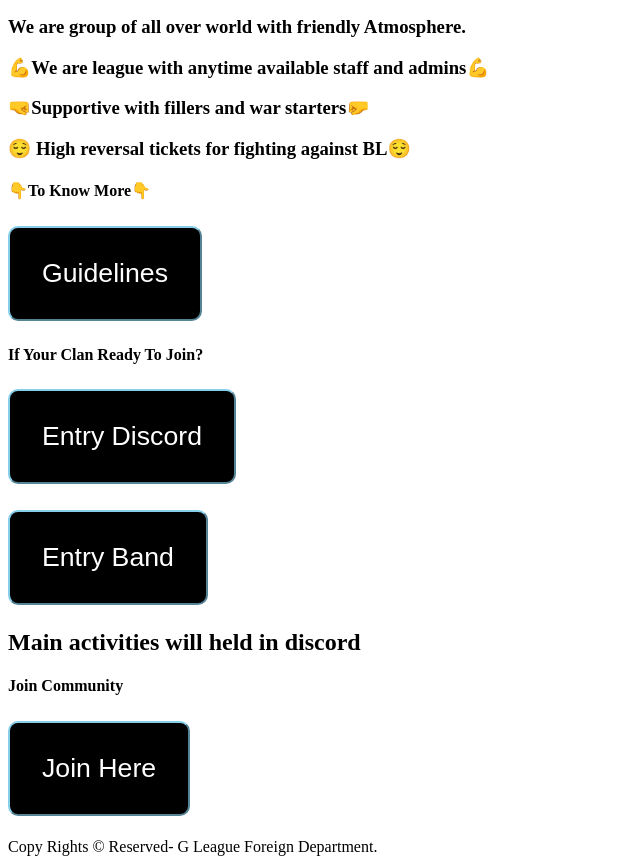
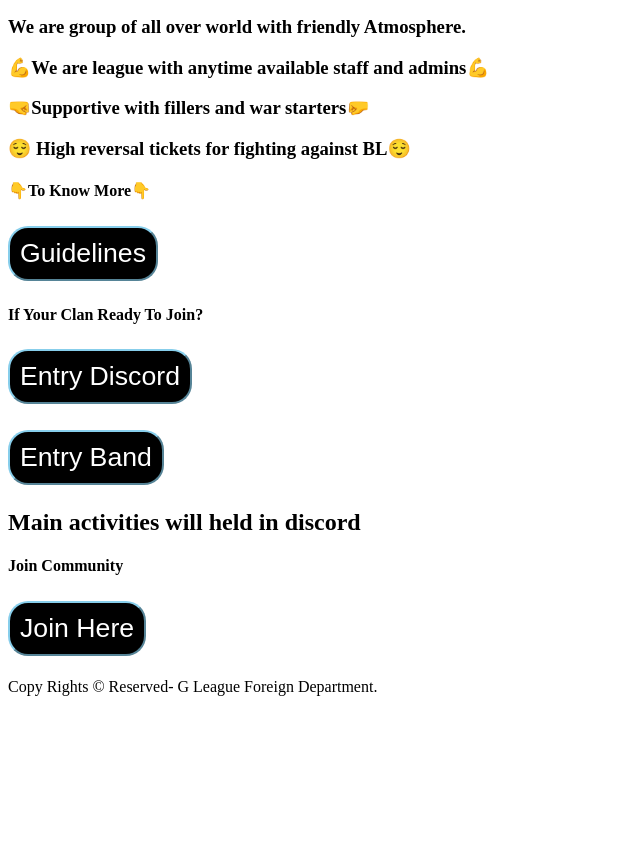
Before and after one commit to sarma2001/G-League, a PHP site: page / in a window 1280 px wide. Shown: the part 499-1363 px from the top of the page, without its empty margins (0-640 px from the left). After the commit the page ends 1195 px from the top, so only its background shows below. Run offline with PHP 8.4, Linux system fonts and the light colour scheme.

Commit message:
Update style.css

```diff
--- a/style.css
+++ b/style.css
@@ -2,8 +2,8 @@ button {
     font-size: 20pt;
     color:white;
     border-color:skyblue;
-     padding: 30px 32px;
-     border-radius: 10px;
+     padding:10px;
+     border-radius: 20px;
      background-color: black;
      margin: 4px 2px;
      margin-left: auto;
```
